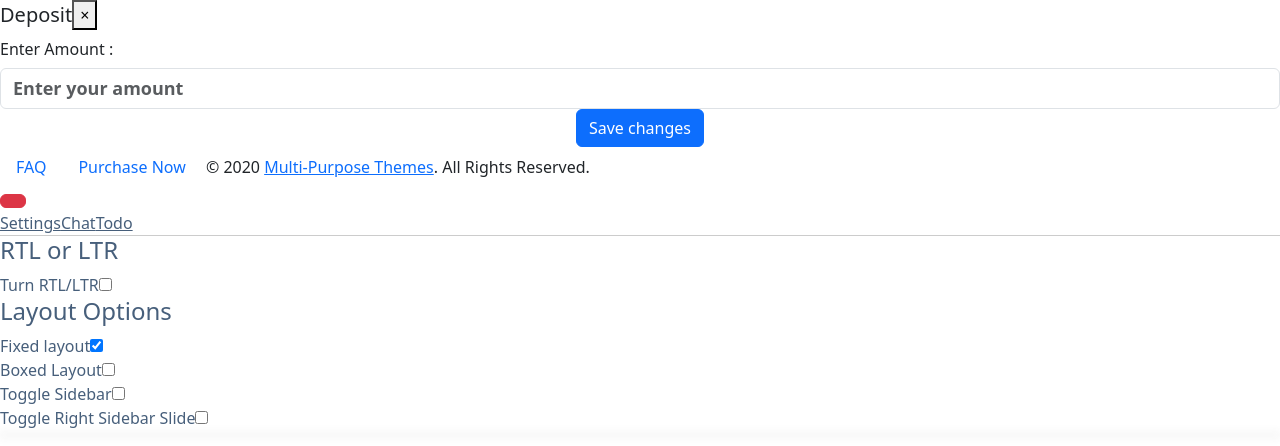
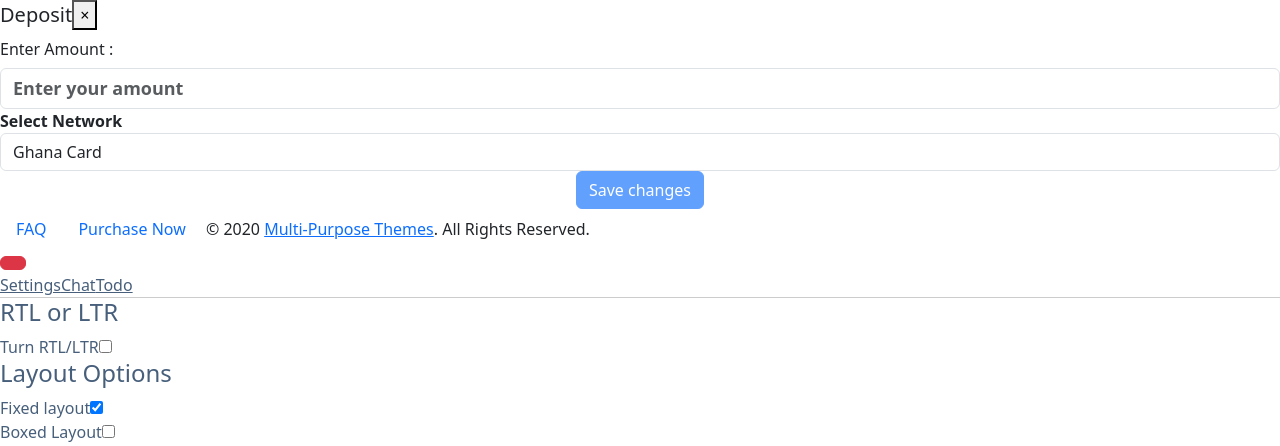
Before and after one commit to dollarstir/hawapay, a PHP site: template app/view/modals/deposit.php in a window 1280 px wide. Shown: the part 149-595 px from the top of the page. Run offline with PHP 8.4, Linux system fonts and the light colour scheme; the template is opened without the code that fills it, so the values that code supplies are empty; a user stored in the database is signed in; some libraries are stand-ins or nearby versions.

Commit message:
done for today

```diff
--- a/app/view/modals/deposit.php
+++ b/app/view/modals/deposit.php
@@ -16,11 +16,26 @@
                     <label for="" class="col-form-label">Enter Amount :</label>
                     <input type="text" class="form-control h-60 fw-bolder " style="font-size:large;color:#061f3c;" id="iptdeposit-amount" placeholder="Enter your amount">
                 </div>
+
+				<div class="row">
+								<div class="col-md-12">
+									<div class="form-group">
+										<label for="location3"><strong>Select Network</strong></label>
+										<select class="custom-select form-control" id="location3" name="idtype">
+											<option value="1">Ghana Card</option>
+											<option value="2">Passport</option>
+											<option value="3">Voters Id</option>
+
+										</select>
+									</div>
+								</div>
+
+						</div>
             </form>
 		  </div>
 		  <div class="mt-10  mb-10 d-flex justify-content-center" style="">
 
-			<button type="button" class="btn btn-primary float-midle">Save changes</button>
+			<button type="button" class="btn btn-primary float-midle disabled">Save changes</button>
 		  </div>
 		</div>
 	  </div>
```
Also changed, not shown: app/view/allfiles/images/deposit/mtn.png (added).
